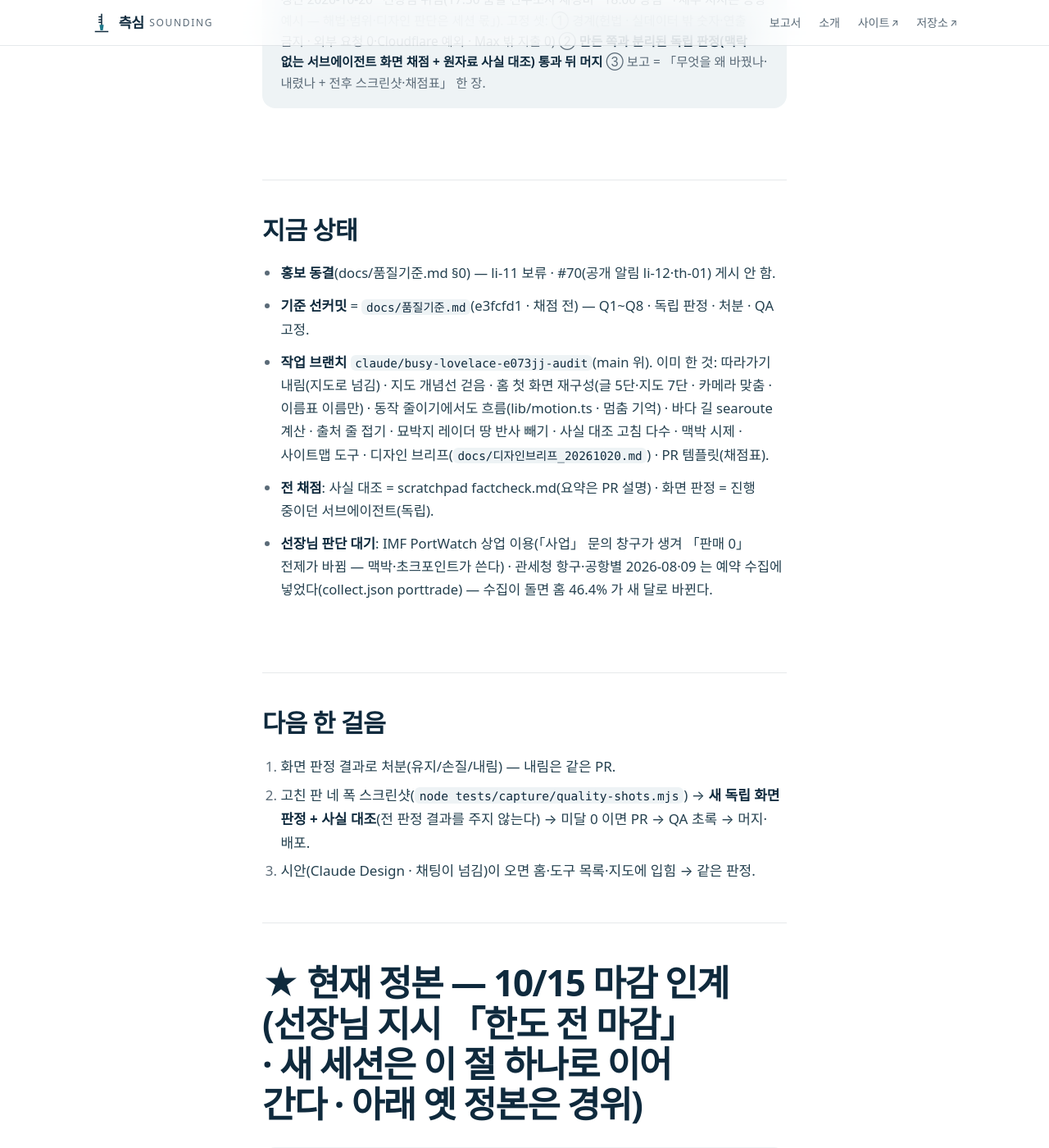
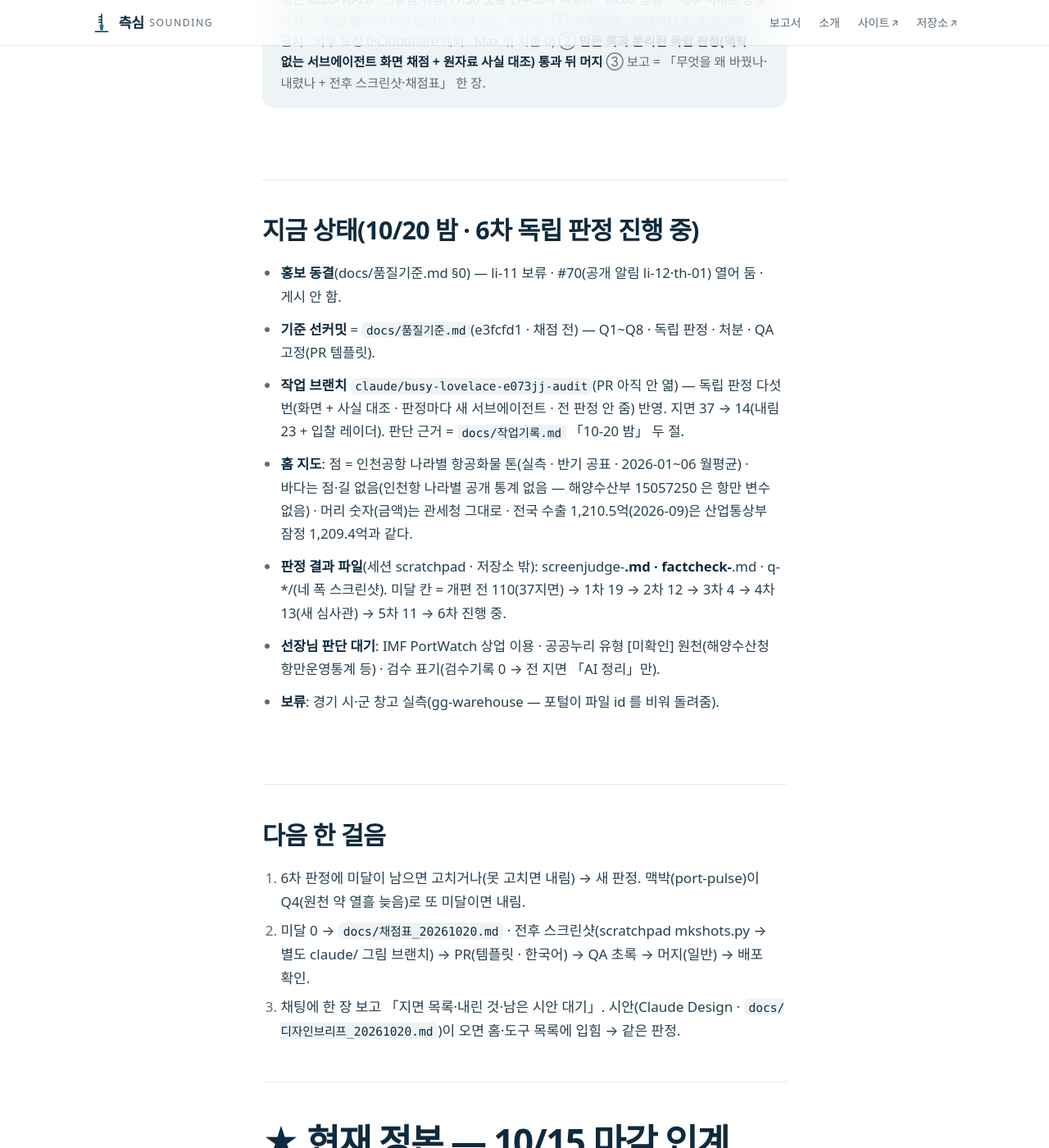
Before and after one commit to jisangj03-dev/incheon-port-analysis, a Jekyll site: the page built from docs/위임문_다음세션_20261012.md, in a window 1280 px wide and 1400 px high, scrolled down 335 px. Shown: the whole window at 82% size. Built offline with Jekyll 4.4.1, drawn with Linux system fonts in a browser that asks for light colours; some web fonts are replaced; our own code applies the rules of GitHub Pages for plain Markdown files.

Commit message:
인계 — STATUS·위임문 맨 위를 10/20 밤 상태로(6차 독립 판정 진행 중)
Co-Authored-By: Claude Opus 5.5 <noreply@anthropic.com>
Claude-Session: https://claude.ai/code/session_01L59oEoiMW7KHoJRFFkcN4Q

```diff
--- a/docs/위임문_다음세션_20261012.md
+++ b/docs/위임문_다음세션_20261012.md
@@ -3,17 +3,19 @@
 > 갱신 2026-10-20 · 선장님 위임(17:50 품질 전수조사·재정비 · 18:00 방침 「세부 지시는 증상 예시 — 해법·범위·디자인 판단은 세션 몫」).
 > 고정 셋: ① 경계(헌법 · 실데이터 밖 숫자·연출 금지 · 외부 요청 0·Cloudflare 예외 · Max 밖 지출 0) ② **만든 쪽과 분리된 독립 판정(맥락 없는 서브에이전트 화면 채점 + 원자료 사실 대조) 통과 뒤 머지** ③ 보고 = 「무엇을 왜 바꿨나·내렸나 + 전후 스크린샷·채점표」 한 장.
 
-## 지금 상태
-- **홍보 동결**(docs/품질기준.md §0) — li-11 보류 · #70(공개 알림 li-12·th-01) 게시 안 함.
-- **기준 선커밋** = `docs/품질기준.md`(e3fcfd1 · 채점 전) — Q1~Q8 · 독립 판정 · 처분 · QA 고정.
-- **작업 브랜치** `claude/busy-lovelace-e073jj-audit`(main 위). 이미 한 것: 따라가기 내림(지도로 넘김) · 지도 개념선 걷음 · 홈 첫 화면 재구성(글 5단·지도 7단 · 카메라 맞춤 · 이름표 이름만) · 동작 줄이기에서도 흐름(lib/motion.ts · 멈춤 기억) · 바다 길 searoute 계산 · 출처 줄 접기 · 묘박지 레이더 땅 반사 빼기 · 사실 대조 고침 다수 · 맥박 시제 · 사이트맵 도구 · 디자인 브리프(`docs/디자인브리프_20261020.md`) · PR 템플릿(채점표).
-- **전 채점**: 사실 대조 = scratchpad factcheck.md(요약은 PR 설명) · 화면 판정 = 진행 중이던 서브에이전트(독립).
-- **선장님 판단 대기**: IMF PortWatch 상업 이용(「사업」 문의 창구가 생겨 「판매 0」 전제가 바뀜 — 맥박·초크포인트가 쓴다) · 관세청 항구·공항별 2026-08·09 는 예약 수집에 넣었다(collect.json porttrade) — 수집이 돌면 홈 46.4% 가 새 달로 바뀐다.
+## 지금 상태(10/20 밤 · 6차 독립 판정 진행 중)
+- **홍보 동결**(docs/품질기준.md §0) — li-11 보류 · #70(공개 알림 li-12·th-01) 열어 둠 · 게시 안 함.
+- **기준 선커밋** = `docs/품질기준.md`(e3fcfd1 · 채점 전) — Q1~Q8 · 독립 판정 · 처분 · QA 고정(PR 템플릿).
+- **작업 브랜치** `claude/busy-lovelace-e073jj-audit`(PR 아직 안 엶) — 독립 판정 다섯 번(화면 + 사실 대조 · 판정마다 새 서브에이전트 · 전 판정 안 줌) 반영. 지면 37 → 14(내림 23 + 입찰 레이더). 판단 근거 = `docs/작업기록.md` 「10-20 밤」 두 절.
+- **홈 지도**: 점 = 인천공항 나라별 항공화물 톤(실측 · 반기 공표 · 2026-01~06 월평균) · 바다는 점·길 없음(인천항 나라별 공개 통계 없음 — 해양수산부 15057250 은 항만 변수 없음) · 머리 숫자(금액)는 관세청 그대로 · 전국 수출 1,210.5억(2026-09)은 산업통상부 잠정 1,209.4억과 같다.
+- **판정 결과 파일**(세션 scratchpad · 저장소 밖): screenjudge-*.md · factcheck-*.md · q-*/(네 폭 스크린샷). 미달 칸 = 개편 전 110(37지면) → 1차 19 → 2차 12 → 3차 4 → 4차 13(새 심사관) → 5차 11 → 6차 진행 중.
+- **선장님 판단 대기**: IMF PortWatch 상업 이용 · 공공누리 유형 [미확인] 원천(해양수산청 항만운영통계 등) · 검수 표기(검수기록 0 → 전 지면 「AI 정리」만).
+- **보류**: 경기 시·군 창고 실측(gg-warehouse — 포털이 파일 id 를 비워 돌려줌).
 
 ## 다음 한 걸음
-1. 화면 판정 결과로 처분(유지/손질/내림) — 내림은 같은 PR.
-2. 고친 판 네 폭 스크린샷(`node tests/capture/quality-shots.mjs`) → **새 독립 화면 판정 + 사실 대조**(전 판정 결과를 주지 않는다) → 미달 0 이면 PR → QA 초록 → 머지·배포.
-3. 시안(Claude Design · 채팅이 넘김)이 오면 홈·도구 목록·지도에 입힘 → 같은 판정.
+1. 6차 판정에 미달이 남으면 고치거나(못 고치면 내림) → 새 판정. 맥박(port-pulse)이 Q4(원천 약 열흘 늦음)로 또 미달이면 내림.
+2. 미달 0 → `docs/채점표_20261020.md` · 전후 스크린샷(scratchpad mkshots.py → 별도 claude/ 그림 브랜치) → PR(템플릿 · 한국어) → QA 초록 → 머지(일반) → 배포 확인.
+3. 채팅에 한 장 보고 「지면 목록·내린 것·남은 시안 대기」. 시안(Claude Design · `docs/디자인브리프_20261020.md`)이 오면 홈·도구 목록에 입힘 → 같은 판정.
 
 ---
 
```
Also changed, not shown: docs/STATUS.md (+1 -1 lines).
